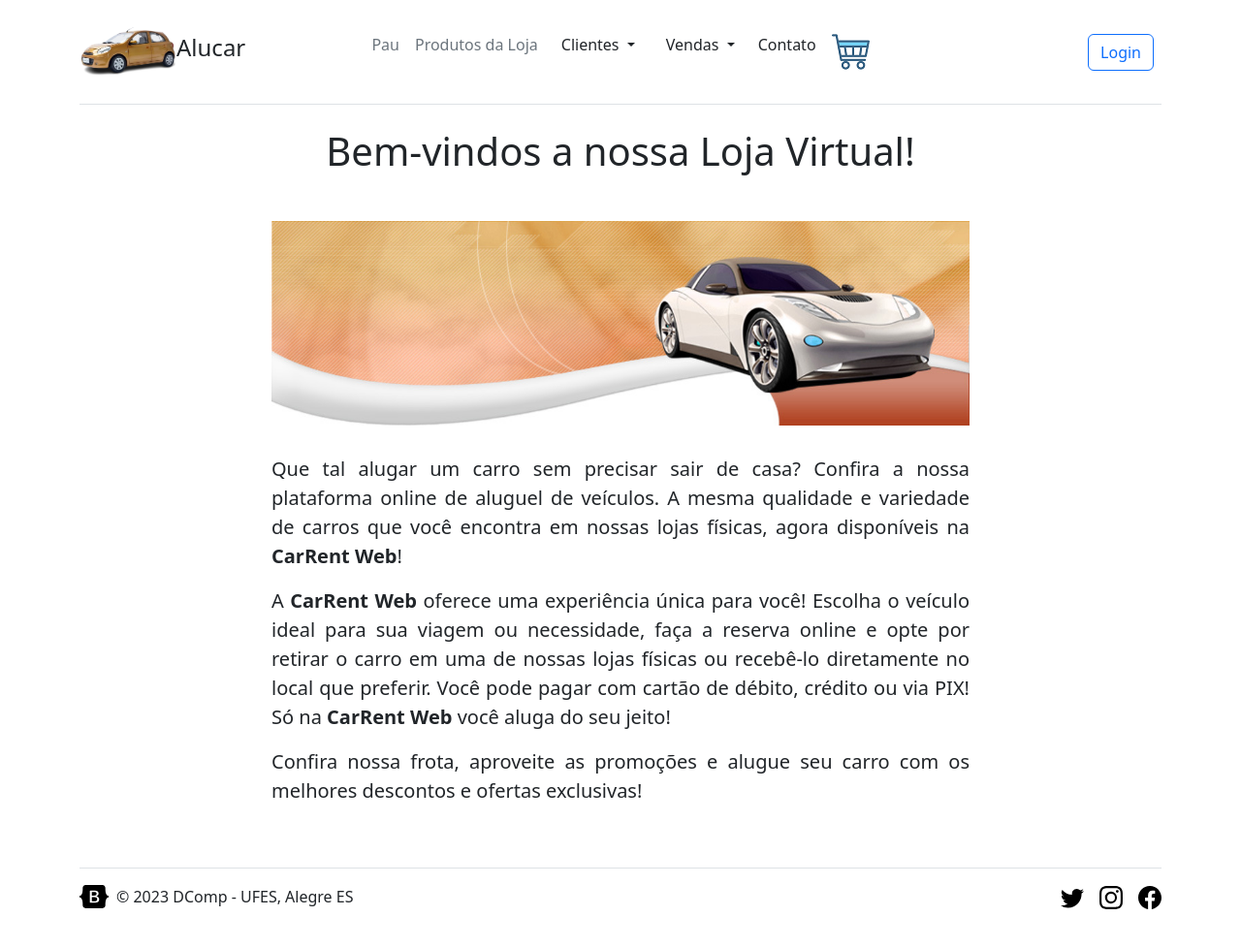
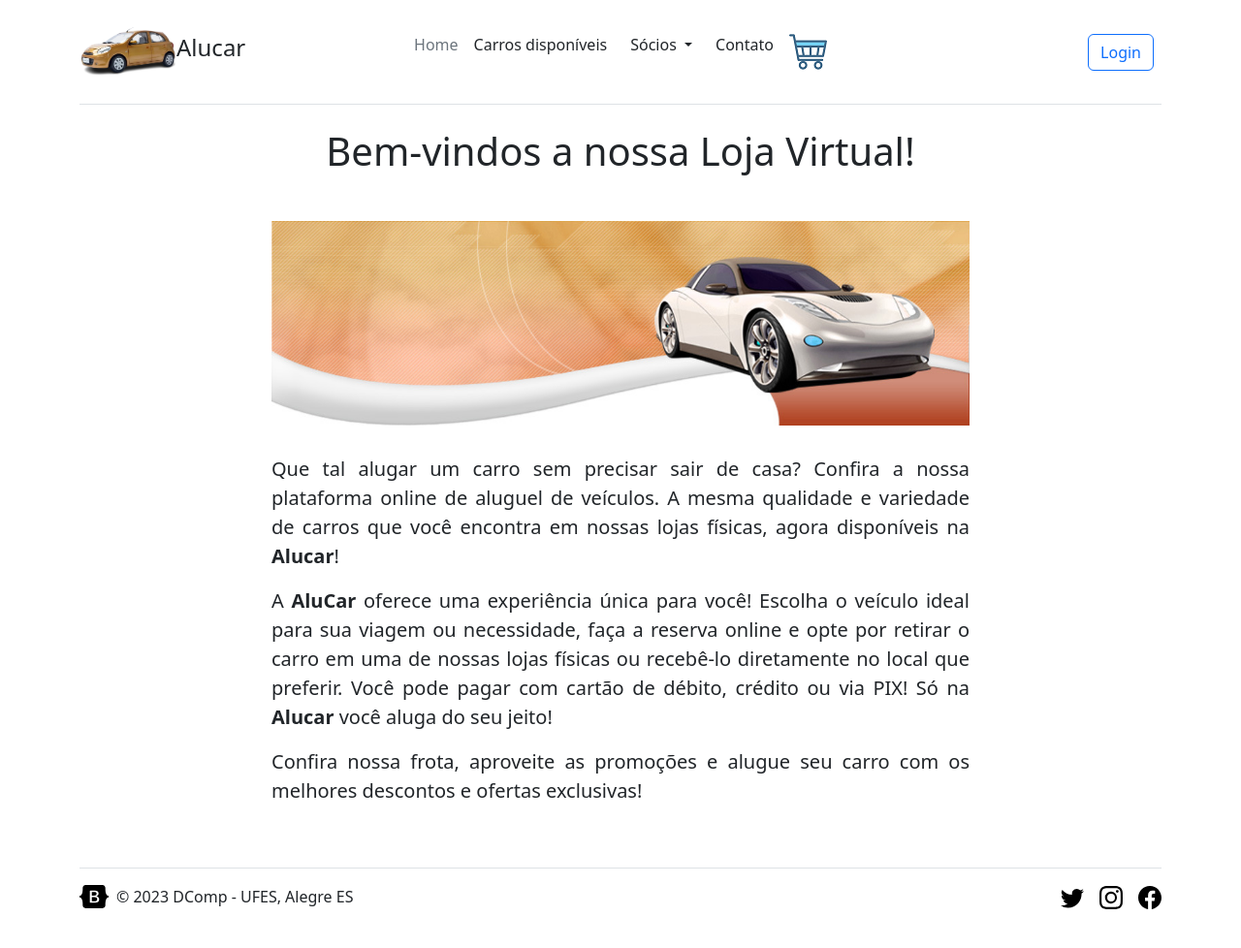
Before and after one commit to AylerFrancisco/AluCar, a PHP site: page / in a window 1280 px wide. Shown: the whole page at 97% size. Run offline with PHP 8.4, Linux system fonts and the light colour scheme.

Commit message:
Feat: Acertei algumas informações dos menus

```diff
--- a/views/includes/menuC.inc.php
+++ b/views/includes/menuC.inc.php
@@ -1,18 +1,18 @@
 <header class="d-flex flex-wrap align-items-center justify-content-center justify-content-md-between py-3 mb-4 border-bottom">
   <a href="index.php" class="d-flex align-items-center col-md-3 mb-2 mb-md-0 text-dark text-decoration-none">
-  <img src="imagens/logo2.png" alt="Logo" width="100" height="75">
+    <img src="imagens/logo2.png" alt="Logo" width="100" height="75">
     <h4> Alucar</h4>
   </a>
 
   <ul class="nav col-12 col-md-auto mb-2 justify-content-center mb-md-0">
 
-    <li><a href="index.php" class="nav-link px-2 link-secondary">Pau</a></li>
+    <li><a href="index.php" class="nav-link px-2 link-secondary">Home</a></li>
 
-    <li><a href="../controlers/controllerProduto.php?opcao=6" class="nav-link px-2 link-secondary">Produtos da Loja</a></li>
+    <li><a href="../controlers/controllerProduto.php?opcao=6" class="nav-link px-2 link-dark">Carros disponíveis</a></li>
 
     <li class="nav-item dropdown">
       <a class="nav-link dropdown-toggle link-dark" href="#" role="button" data-bs-toggle="dropdown" aria-expanded="false">
-        Clientes
+        Sócios
       </a>
       <ul class="dropdown-menu">
         <li><a class="dropdown-item" href="#">Cadastrar</a></li>
@@ -20,13 +20,7 @@
       </ul>
     </li>
 
-    <li class="nav-item dropdown">
-      <a class="nav-link dropdown-toggle link-dark" href="#" role="button" data-bs-toggle="dropdown" aria-expanded="false">
-        Vendas
-      </a>
-      <ul class="dropdown-menu">
-        <li><a class="dropdown-item" href="#">Vendas realizadas</a></li>
-      </ul>
+
     </li>
     <li><a href="#" class="nav-link px-2 link-dark">Contato</a></li>
 
--- a/views/index.php
+++ b/views/index.php
@@ -8,9 +8,9 @@
     <div class="row">
       <div class="col-md-8 mx-auto fs-5" align="justify">
         <img src="imagens/header.jpg" alt="" class="img-fluid"><br><br>
-        <p>Que tal alugar um carro sem precisar sair de casa? Confira a nossa plataforma online de aluguel de veículos. A mesma qualidade e variedade de carros que você encontra em nossas lojas físicas, agora disponíveis na <strong>CarRent Web</strong>!</p>
+        <p>Que tal alugar um carro sem precisar sair de casa? Confira a nossa plataforma online de aluguel de veículos. A mesma qualidade e variedade de carros que você encontra em nossas lojas físicas, agora disponíveis na <strong>Alucar</strong>!</p>
 
-        <p>A <strong>CarRent Web</strong> oferece uma experiência única para você! Escolha o veículo ideal para sua viagem ou necessidade, faça a reserva online e opte por retirar o carro em uma de nossas lojas físicas ou recebê-lo diretamente no local que preferir. Você pode pagar com cartão de débito, crédito ou via PIX! Só na <strong>CarRent Web</strong> você aluga do seu jeito!</p>
+        <p>A <strong>AluCar</strong> oferece uma experiência única para você! Escolha o veículo ideal para sua viagem ou necessidade, faça a reserva online e opte por retirar o carro em uma de nossas lojas físicas ou recebê-lo diretamente no local que preferir. Você pode pagar com cartão de débito, crédito ou via PIX! Só na <strong>Alucar</strong> você aluga do seu jeito!</p>
 
         <p>Confira nossa frota, aproveite as promoções e alugue seu carro com os melhores descontos e ofertas exclusivas!</p>
 
```
Also changed, not shown: views/includes/menuA.inc.php (+2 -10 lines), views/index.html (+7 -7 lines).
